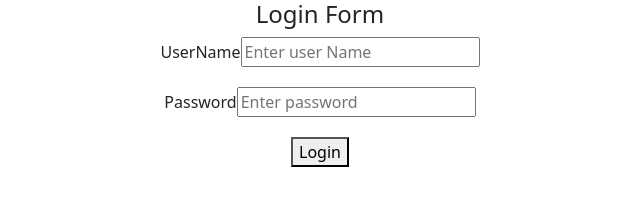
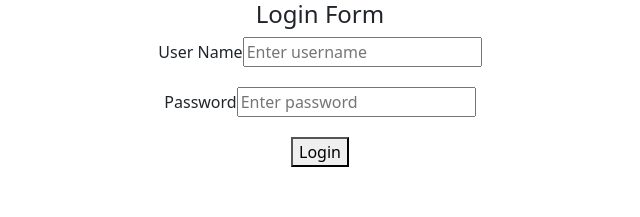
Before and after one commit to pranaliPukale/newReact1, a React (Create React App) app in the folder my/: page / in a window 1280 px wide. Shown: the top 217 px of the page, without its empty margins (320-960 px from the left). Built offline with nearby package versions, Linux system fonts and the light colour scheme.

Commit message:
Uncontrolled Componenet
uncontroled component

```diff
--- a/my/src/App.js
+++ b/my/src/App.js
@@ -13,6 +13,7 @@ import Form1 from './Component/FormHandling/Form1';
 import UseReducerHook1 from './Component/UseReducerHook/UseReducerHook1';
 import Parent from './Component/UseContextHook/Parent';
 import ControledComponent from './Component/ControledComponent';
+import UnControledComponent from './Component/UnControledComponent';
 
 function App() {
 
@@ -35,7 +36,7 @@ function App() {
       //</header>
    // </div>
    <div  className='App'>
-      <ControledComponent/>
+      <UnControledComponent/>
   </div>
 
 
--- /dev/null
+++ b/my/src/Component/UnControledComponent.jsx
@@ -0,0 +1,36 @@
+import React from 'react'
+
+const UnControledComponent = () => {
+
+    const userNameRef =React.createRef()
+    const passwordRef =React.createRef()
+
+    const handleSubmit =(e)=>{
+        alert( `UserName : ${userNameRef.current.value}, Password :${passwordRef.current.value}`)
+        e.preventDefault()
+    }
+  return (
+    <>
+        <div>
+            <h4>Login Form </h4>
+            <form onSubmit={handleSubmit}>
+                <div className='row'>
+                    <div className='five colums'>
+                        <label>User Name</label>
+                        <input type="text" placeholder='Enter username' ref={userNameRef}/>
+                    </div>
+                </div>
+                <div className='row' style={{marginTop:"20px"}}>
+                    <div className='five colums'>
+                        <label>Password</label>
+                        <input type="text" placeholder='Enter password' ref={passwordRef} />
+                    </div>
+                </div>
+                <button type='submit'style={{marginTop:"20px"}}>Login</button>
+            </form>
+        </div>
+    </>
+  )
+}
+
+export default UnControledComponent
```
